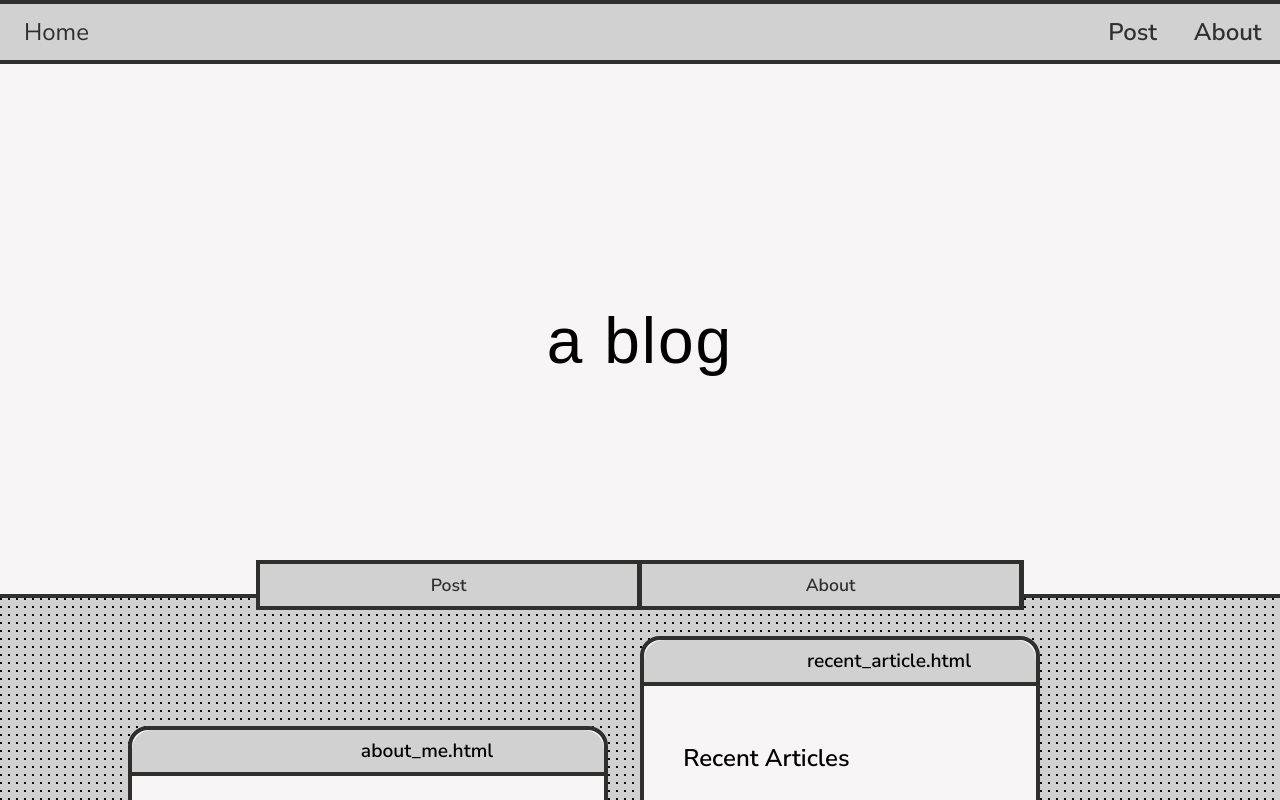
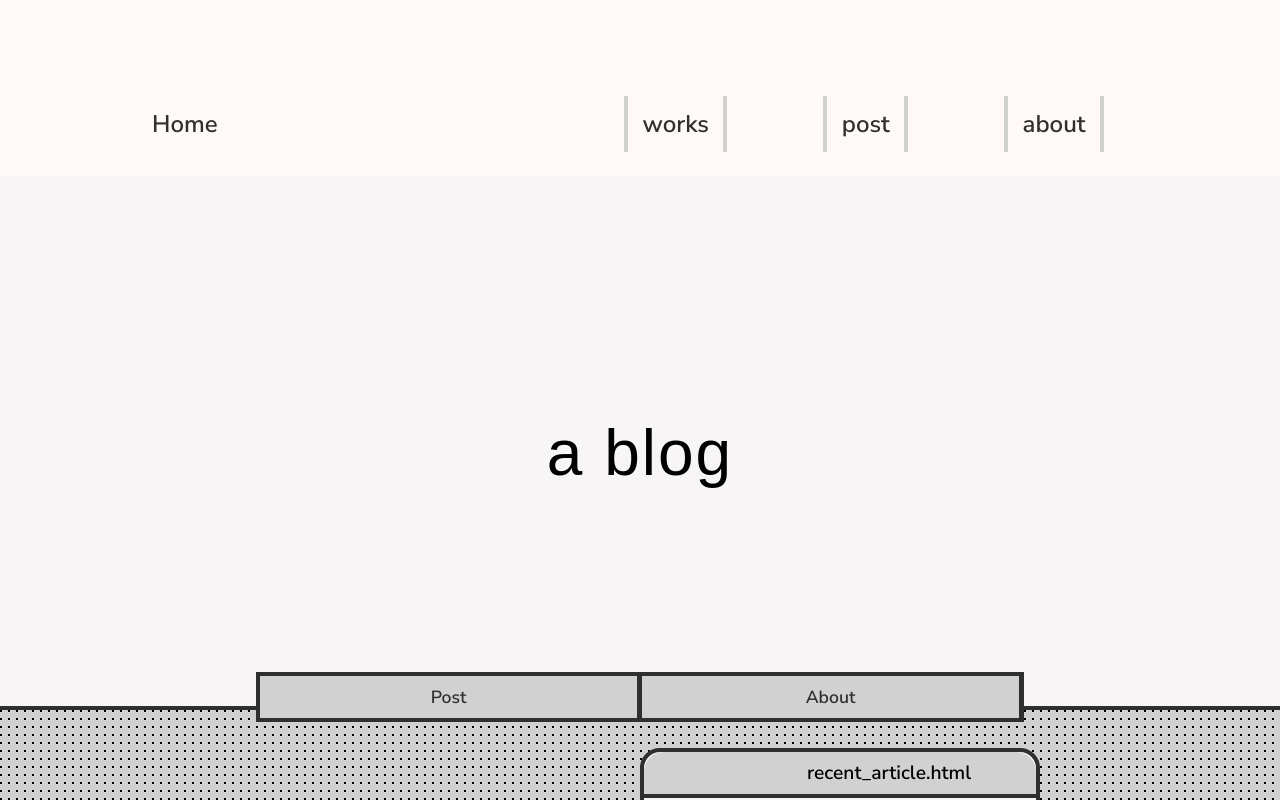
Before and after one commit to kisaragiRY/Rane-Blog, a React (Create React App) app: page / in a window 1280 px wide. Shown: the top 800 px of the page. Built offline with nearby package versions, Linux system fonts and the light colour scheme; a web font is replaced by a local one.

Commit message:
adjusted styled and layout #4

```diff
--- a/src/Components/navBar/Navbar.js
+++ b/src/Components/navBar/Navbar.js
@@ -1,6 +1,7 @@
 import React,{useState,useEffect} from 'react'
 import { useLocation,Link } from 'react-router-dom'
 import './navbar.css'
+import { NavWrapper } from './NavWrapper.style';
 
 export default function Navbar() {
     const location=useLocation();
@@ -11,21 +12,22 @@ export default function Navbar() {
     }
 
   return (
-    <div className='navbar-container'>
-
+    <NavWrapper isHomePage={true}>
         <div className='navbar-logo'>
             <Link to='/'>Home</Link>
         </div>
-        <div className={isActive?'navbar-menu-links is-active':'navbar-menu-links'} >
-            <Link to='/post'   onClick={()=>{setActive(!isActive);}}>Post</Link>
-            <Link to='/about' onClick={()=>{setActive(!isActive);}}>About</Link>
+        <div className='navbar-menu-links' >
+            <Link to='/works'>works</Link>
+            <Link to='/post'>post</Link>
+            <Link to='/about'>about</Link>
         </div>
         <button className={isActive?'hamburger is-active':'hamburger'} onClick={toggleClass}>
             <span></span>
             <span></span>
             <span></span>
         </button>
+    </NavWrapper>
 
-    </div>
+
   )
 }
```
